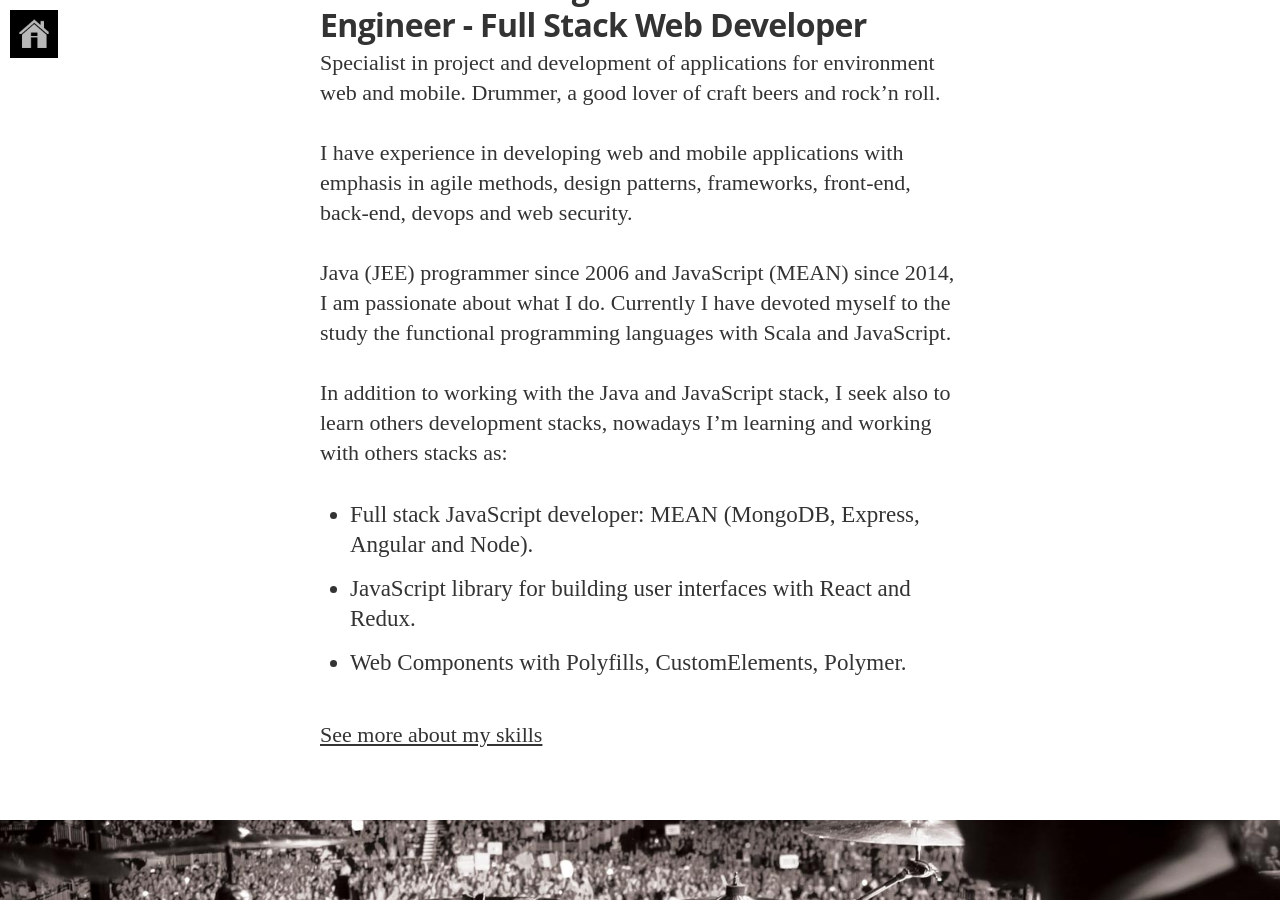
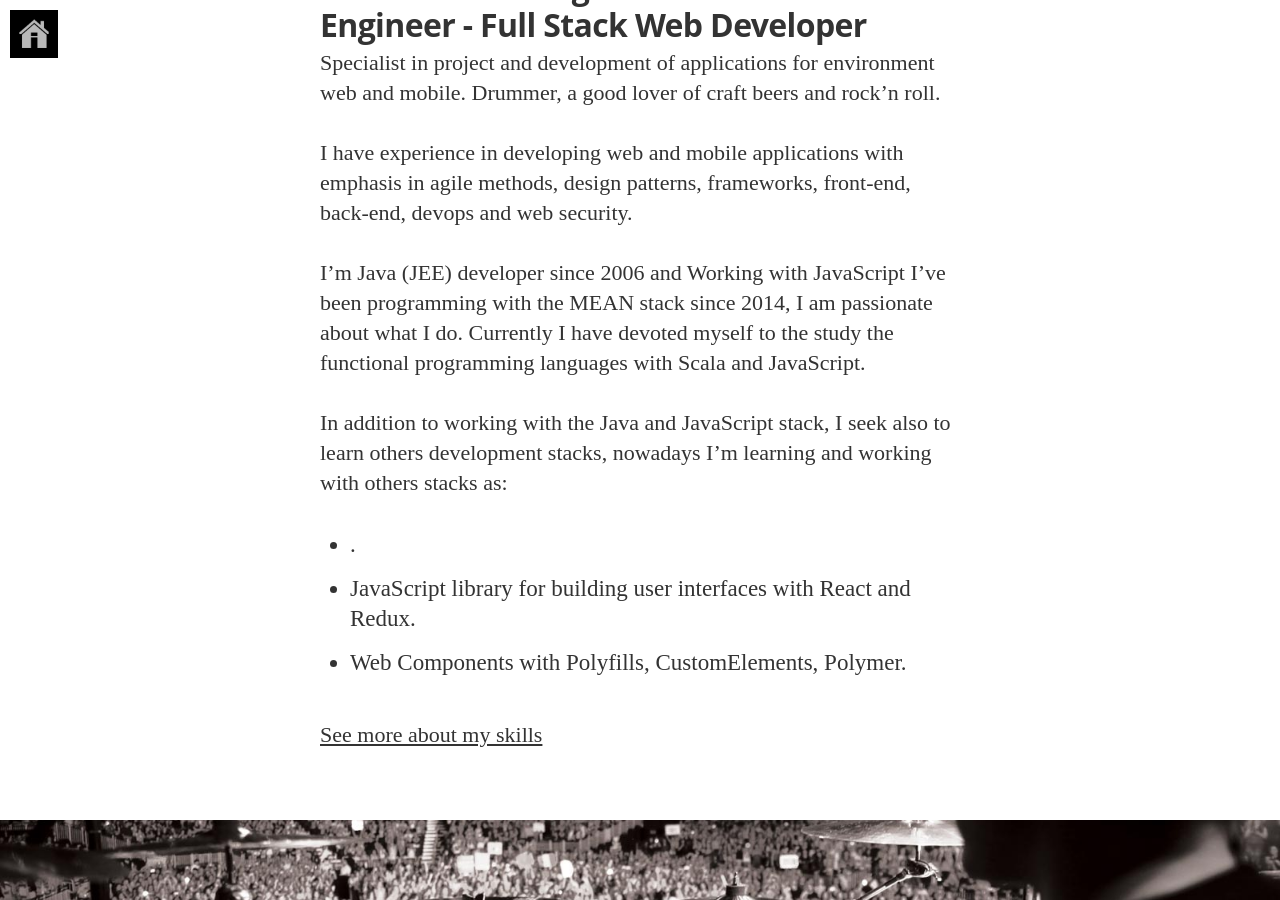
Before and after one commit to robsonfagundes/robsonfagundes.github.io, a Jekyll site: the page built from about-me.md, in a window 1280 px wide and 900 px high, scrolled down 347 px. Built offline with Jekyll 4.4.1, drawn with Linux system fonts in a browser that asks for light colours; nearby versions of some CDN libraries; some web fonts are replaced.

Commit message:
Update about-me

```diff
--- a/about-me.md
+++ b/about-me.md
@@ -11,11 +11,11 @@ Specialist in project and development of applications for environment web and mo
 
 I have experience in developing web and mobile applications with emphasis in agile methods, design patterns, frameworks, front-end, back-end, devops and web security.
 
-Java (JEE) programmer since 2006 and JavaScript (MEAN) since 2014, I am passionate about what I do. Currently I have devoted myself to the study the functional programming languages with Scala and JavaScript.
+I'm Java (JEE) developer since 2006 and Working with JavaScript I've been programming with the MEAN stack since 2014, I am passionate about what I do. Currently I have devoted myself to the study the functional programming languages with Scala and JavaScript.
 
 In addition to working with the Java and JavaScript stack, I seek also to learn others development stacks, nowadays I'm learning and working with others stacks as:
 
- -   Full stack JavaScript developer: MEAN (MongoDB, Express, Angular and Node).
+ -   .
  -   JavaScript library for building user interfaces with React and Redux.
  -   Web Components with Polyfills, CustomElements, Polymer.
 
```
